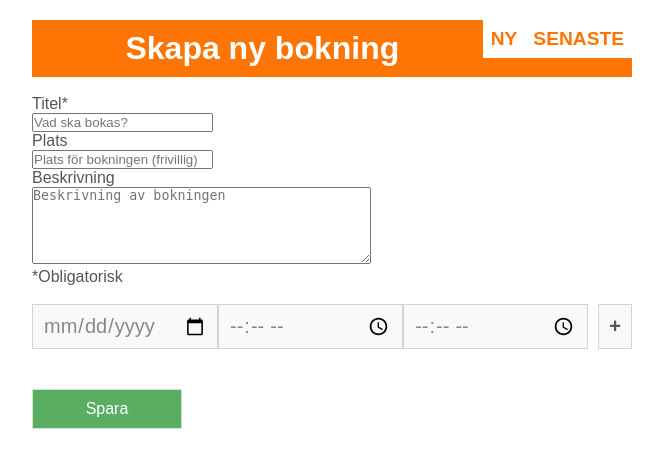
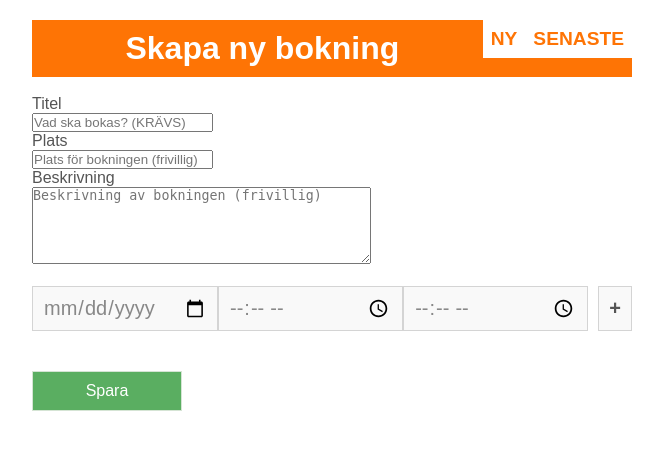
Before and after one commit to Asplund-Samuelsson/book, a Flask app: page /create/ in a window 1280 px wide. Shown: the top 468 px of the page, without its empty margins (308-971 px from the left). Run offline with Flask 3, Linux system fonts and the light colour scheme.

Commit message:
Clean up creation GUI a little

```diff
--- a/templates/create.html
+++ b/templates/create.html
@@ -4,10 +4,10 @@
     <h1>{% block title %} {% if not edit %} Skapa ny{% else %} Redigera{% endif %} bokning {% endblock %}</h1>
     <br>
     <form method="post">
-        <label for="title">Titel*</label>
+        <label for="title">Titel</label>
         <br>
         <input type="text" name="title"
-               placeholder="Vad ska bokas?"
+               placeholder="Vad ska bokas? (KRÄVS)"
                value="{{ request.form['title'] | default(booking['title']) }}"></input>
         <br>
 
@@ -21,12 +21,11 @@
         <label for="description">Beskrivning</label>
         <br>
         <textarea name="description"
-                  placeholder="Beskrivning av bokningen"
+                  placeholder="Beskrivning av bokningen (frivillig)"
                   rows="5"
                   cols="40"
                   >{{ request.form['description'] | default(booking['description']) }}</textarea>
         <br>
-        <p>*Obligatorisk</p>
         <br>
         {% if not edit %}
         <div class="field">
```
